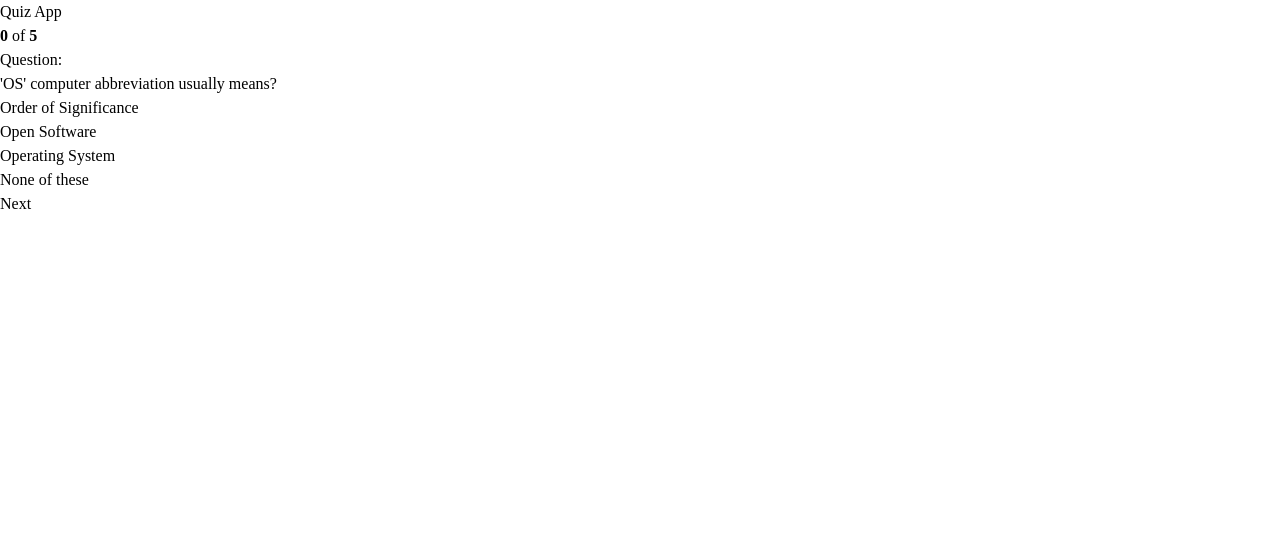
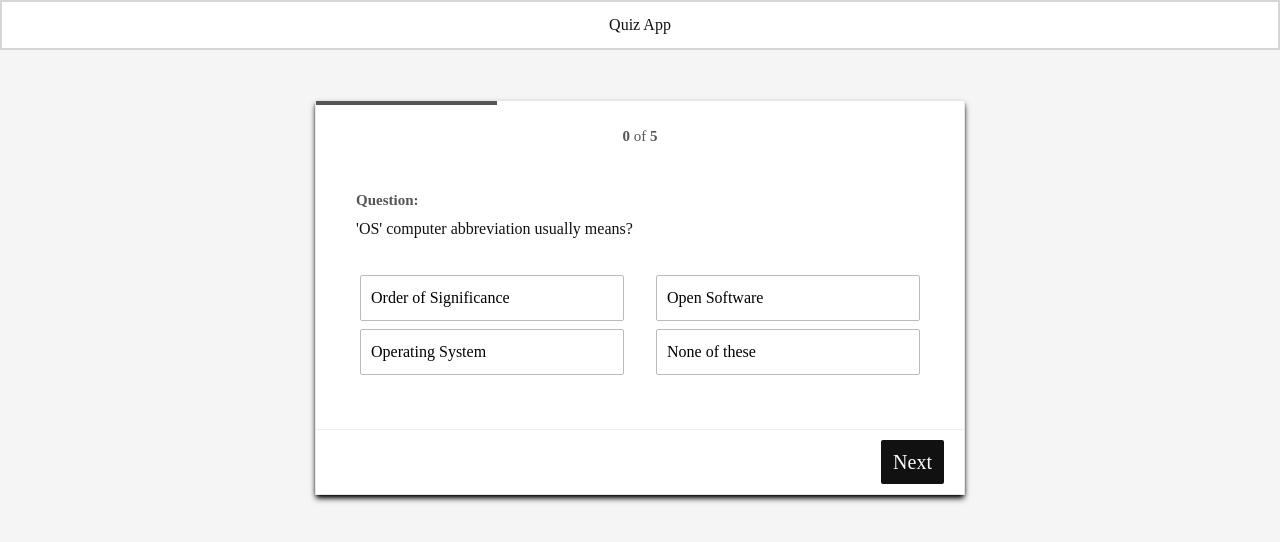
Before and after one commit to NBru-cee/react-quizz-app, a React (Vite) app: page / in a window 1280 px wide. Both pictures are taken after a click on the button "Start". Shown: the top 542 px of the page. Built offline with nearby package versions, Linux system fonts and the light colour scheme.

Commit message:
added stles

```diff
--- a/package.json
+++ b/package.json
@@ -24,8 +24,8 @@
     "@types/react-dom": "^18.0.11",
     "@vitejs/plugin-react-swc": "^3.0.0",
     "autoprefixer": "^10.4.14",
-    "postcss": "^8.4.21",
-    "tailwindcss": "^3.3.0",
+    "postcss": "^8.4.23",
+    "tailwindcss": "^3.3.2",
     "vite": "^4.2.0"
   }
 }
--- a/src/App.jsx
+++ b/src/App.jsx
@@ -9,7 +9,7 @@ const App = () => {
      return (
           <>
                <Navbar />
-               <div className="quiz-container">
+               <div className="relative m-auto w-[95%] mt-[50px] max-w-[650px] min-h-[350px] bg-white border shadow-md shadow-black">
                     {isQuizStarted ? (
                          <QuizScreen retry={() => setIsQuizStarted(false)} />
                     ) : (
--- a/src/components/JoinScreen.jsx
+++ b/src/components/JoinScreen.jsx
@@ -2,9 +2,9 @@ import React from "react";
 
 const JoinScreen = ({ start }) => {
      return (
-          <div className="join-screen">
-               <h2>Join Quiz</h2>
-               <p>
+          <div className="w-full h-[350px] flex flex-col items-center justify-center gap-[20px] text-center p-[20px]">
+               <h2 className="text-[25px] text-[#111]">Join Quiz</h2>
+               <p className="max-w-[350px] text-[#555]">
                     Come and take this awesome engineering quiz and get hired
                     after.
                </p>
--- a/src/components/Navbar.jsx
+++ b/src/components/Navbar.jsx
@@ -2,8 +2,8 @@ import React from "react";
 
 const Navbar = () => {
      return (
-          <div className="navbar">
-               <div className="logo">Quiz App</div>
+          <div className="sticky top-0 left-0 w-full h-[50px] flex justify-center items-center bg-white border-2 border-[#d5d5d5] z-10 p-4">
+               <div className="text-[#111]">Quiz App</div>
           </div>
      );
 };
--- a/src/components/Question.jsx
+++ b/src/components/Question.jsx
@@ -4,7 +4,8 @@ import { flushSync } from "react-dom";
 const Question = ({ question, totalQuestions, currentQuestion, setAnswer }) => {
      const [selectedOption, setSelectedOption] = useState(null);
      const timer = useRef(null);
-     const progressor = useRef(null);
+     const progressBar = useRef(null);
+
      const gotoNextQuestion = () => {
           if (timer.current) {
                clearTimeout(timer.current);
@@ -16,28 +17,30 @@ const Question = ({ question, totalQuestions, currentQuestion, setAnswer }) => {
      };
 
      useEffect(() => {
-          progressor.current.classList.remove("active");
+          progressBar.current.classList.remove("active");
           setTimeout(() => {
-               progressor.current.classList.add("active");
+               progressBar.current.classList.add("active");
           }, 0);
-          timer.current = setTimeout(() => {
-               gotoNextQuestion, 10 * 1000;
-          }); // 10 seconds
+          timer.current = setTimeout(gotoNextQuestion, 10 * 1000); // 10 seconds
           return gotoNextQuestion;
      }, [question]);
 
      return (
           <div className="question">
-               <div className="progressor-bar" ref={progressor}></div>
-               <div className="question-count">
+               <div className="progress-bar w-0 h-1" ref={progressBar}></div>
+               <div className="my-[20px] mx-0 text-center text-[15px] text-[#555]">
                     <b>{currentQuestion}</b> of <b>{totalQuestions}</b>
                </div>
-               <div className="main">
+               <div className="px-[40px] py-[20px]">
                     <div className="title">
-                         <span>Question:</span>
-                         <p>{question.title}</p>
+                         <span className="text-[15px] text-[#555] font-semibold">
+                              Question:
+                         </span>
+                         <p className="mt-[5px] text-[#111]">
+                              {question.title}
+                         </p>
                     </div>
-                    <div className="options">
+                    <div className="mx-0 my-[30px] flex justify-between flex-wrap gap-[]20px">
                          {question.options.map((option, index) => {
                               return (
                                    <div
@@ -55,9 +58,9 @@ const Question = ({ question, totalQuestions, currentQuestion, setAnswer }) => {
                          })}
                     </div>
                </div>
-               <div className="control">
+               <div className="px-[20px] py-[10px] flex justify-end border-t border-t-[#eee]">
                     <button
-                         onClick={gotoNextQuestion}
+                         onClick={() => gotoNextQuestion()}
                          className="px-3 py-2 bg-[#111] text-white cursor-pointer rounded-sm text-xl"
                     >
                          Next
--- a/src/components/QuizResults.jsx
+++ b/src/components/QuizResults.jsx
@@ -1,13 +1,14 @@
 import React from "react";
 
-const QuizResults = ({ result }) => {
+const QuizResults = ({ result, retry }) => {
      return (
-          <div className="result-screeen">
+          <div className="w-full h-[350px] flex flex-col justify-center items-center gap-[20px]">
                <h2>Result: {result.percentage}%</h2>
                <p>
                     Selected {result.correct} correct options out of
-                    {result.total}questions
+                    {result.total}questions.
                </p>
+               <button onClick={retry}>Retry</button>
           </div>
      );
 };
--- a/src/components/QuizScreen.jsx
+++ b/src/components/QuizScreen.jsx
@@ -9,16 +9,17 @@ const QuizScreen = ({ retry }) => {
           new Array(QuestionList.length)
      );
      const isQuestionEnd = currentQuestionIndex === QuestionList.length;
+
      const calculateResult = () => {
           let correct = 0;
-          QuestionList.forEach((question) => {
+          QuestionList.forEach((question, index) => {
                if (question.correctOptionIndex == markedAnswers[index]) {
                     correct++;
                }
           });
           return {
                total: QuestionList.length,
-               correct,
+               correct: correct,
                percentage: Math.trunc((correct / QuestionList.length) * 100),
           };
      };
--- a/src/index.css
+++ b/src/index.css
@@ -6,4 +6,20 @@
      * {
           @apply m-0 p-0 box-border font-poppins;
      }
+
+     body {
+          @apply bg-[#f5f5f5];
+     }
+
+     .progress-bar.active {
+          @apply animate-progress;
+     }
+
+     .option {
+          @apply w-optionWidth border border-[#bbb] p-[10px] rounded-sm cursor-pointer m-1;
+     }
+
+     .option.active {
+          @apply bg-[#1428cd] text-white;
+     }
 }
--- a/tailwind.config.js
+++ b/tailwind.config.js
@@ -1,11 +1,37 @@
 /** @type {import('tailwindcss').Config} */
 export default {
-     content: ["./index.html", "./src/**/*.{js, jsx}"],
+     content: ["./index.html", "./src/**/*.{js,ts,jsx,tsx}"],
      theme: {
           extend: {
                fontFamily: {
                     poppins: "Poppins",
                },
+               animation: {
+                    progress: "progress 10s linear",
+               },
+               keyframes: {
+                    progress: {
+                         "0%": {
+                              width: 0,
+                              background: "#555",
+                         },
+                         "79%": {
+                              width: "79%",
+                              background: "#555",
+                         },
+                         "80%": {
+                              width: "80%",
+                              background: "orangered",
+                         },
+                         "100%": {
+                              width: "100%",
+                              background: "orangered",
+                         },
+                    },
+               },
+               width: {
+                    optionWidth: "calc(50% - 20px)",
+               },
           },
      },
      plugins: [],
```
Also changed, not shown: 1 other file (tests, documents, lock files or other folders).
